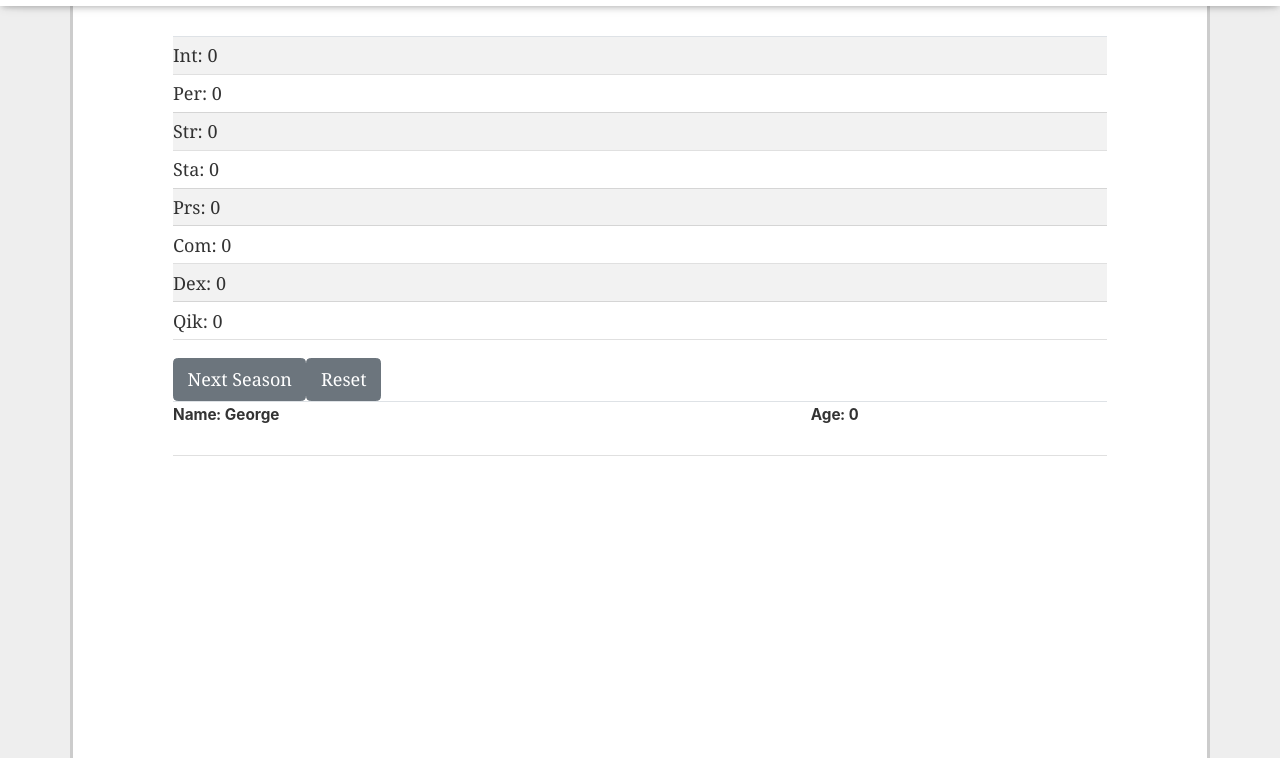
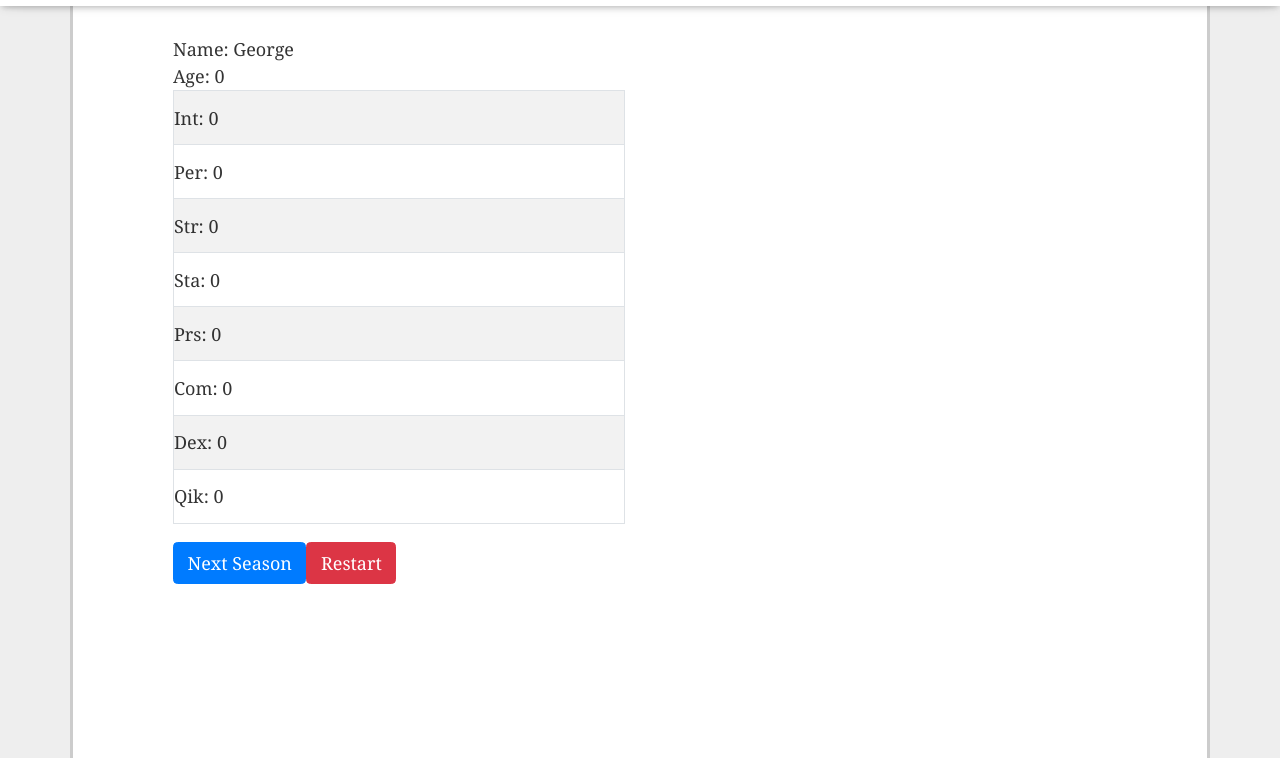
Before and after one commit to mikrasov/Waynoc, a Gatsby site: page / in a window 1280 px wide. Shown: the part 57-815 px from the top of the page. Built offline with nearby package versions, Linux system fonts and the light colour scheme; Gatsby itself is replaced by a stand-in of ours.

Commit message:
Move Player stats block into a component

```diff
--- /dev/null
+++ b/src/components/player_stats.js
@@ -0,0 +1,42 @@
+import React from "react";
+import {Table} from "react-bootstrap";
+
+export default (props) => (
+    <>
+        <div>Name: {props.player.name}</div>
+        <div>Age: {props.player.age}</div>
+
+
+        <Table striped bordered hover>
+
+            <tbody>
+            <tr>
+                <td>Int: {props.player.intelligence}</td>
+            </tr>
+            <tr>
+                <td>Per: {props.player.perception}</td>
+            </tr>
+            <tr>
+                <td>Str: {props.player.strength}</td>
+            </tr>
+            <tr>
+                <td>Sta: {props.player.stamina}</td>
+            </tr>
+            <tr>
+                <td>Prs: {props.player.presence}</td>
+            </tr>
+            <tr>
+                <td>Com: {props.player.communication}</td>
+            </tr>
+            <tr>
+                <td>Dex: {props.player.dexterity}</td>
+            </tr>
+            <tr>
+                <td>Qik: {props.player.quickness}</td>
+            </tr>
+            </tbody>
+        </Table>
+
+    </>
+
+)
--- a/src/pages/index.js
+++ b/src/pages/index.js
@@ -1,5 +1,7 @@
 import Layout from "../components/layout";
+import PlayerStats from "../components/player_stats"
 import React, { useState } from "react";
+import {Row, Col, Button} from "react-bootstrap"
 
 const initialPlayer = {
     name: "George",
@@ -39,50 +41,14 @@ export default function(props) {
 
     return <Layout>
 
+        <Row>
+            <Col lg={6} sm={12}>
+                <PlayerStats player={player} />
+                <Button type="button" onClick={()=>{updatePlayer(timePasses(player))} } >Next Season</Button>
+                <Button type="button" variant="danger" onClick={()=>{updatePlayer(initialPlayer)}}>Restart</Button>
+            </Col>
+        </Row>
 
-        <table className="table table-striped table-borderless table-hover table-sm">
-            <tbody>
-            <tr>
-                <td>Int: {player.intelligence}</td>
-            </tr>
-            <tr>
-                <td>Per: {player.perception}</td>
-            </tr>
-            <tr>
-                <td>Str: {player.strength}</td>
-            </tr>
-            <tr>
-                <td>Sta: {player.stamina}</td>
-            </tr>
-            <tr>
-                <td>Prs: {player.presence}</td>
-            </tr>
-            <tr>
-                <td>Com: {player.communication}</td>
-            </tr>
-            <tr>
-                <td>Dex: {player.dexterity}</td>
-            </tr>
-            <tr>
-                <td>Qik: {player.quickness}</td>
-            </tr>
-            </tbody>
-        </table>
 
-        <button type="submit" name="action" value="advance"
-                className="btn btn-secondary" onClick={function(){updatePlayer(timePasses(player))} }>Next Season
-        </button>
-        <button type="submit" name="action" value="restart"
-                className="btn btn-secondary" onClick={function(){updatePlayer(initialPlayer)}}> Reset
-        </button>
-
-        <table className="table table-borderless table-sm">
-            <tbody>
-            <tr>
-                <td><h5>Name: {player.name}</h5></td>
-                <td><h5>Age: {player.age}</h5></td>
-            </tr>
-            </tbody>
-        </table>
     </Layout>
 }
```
